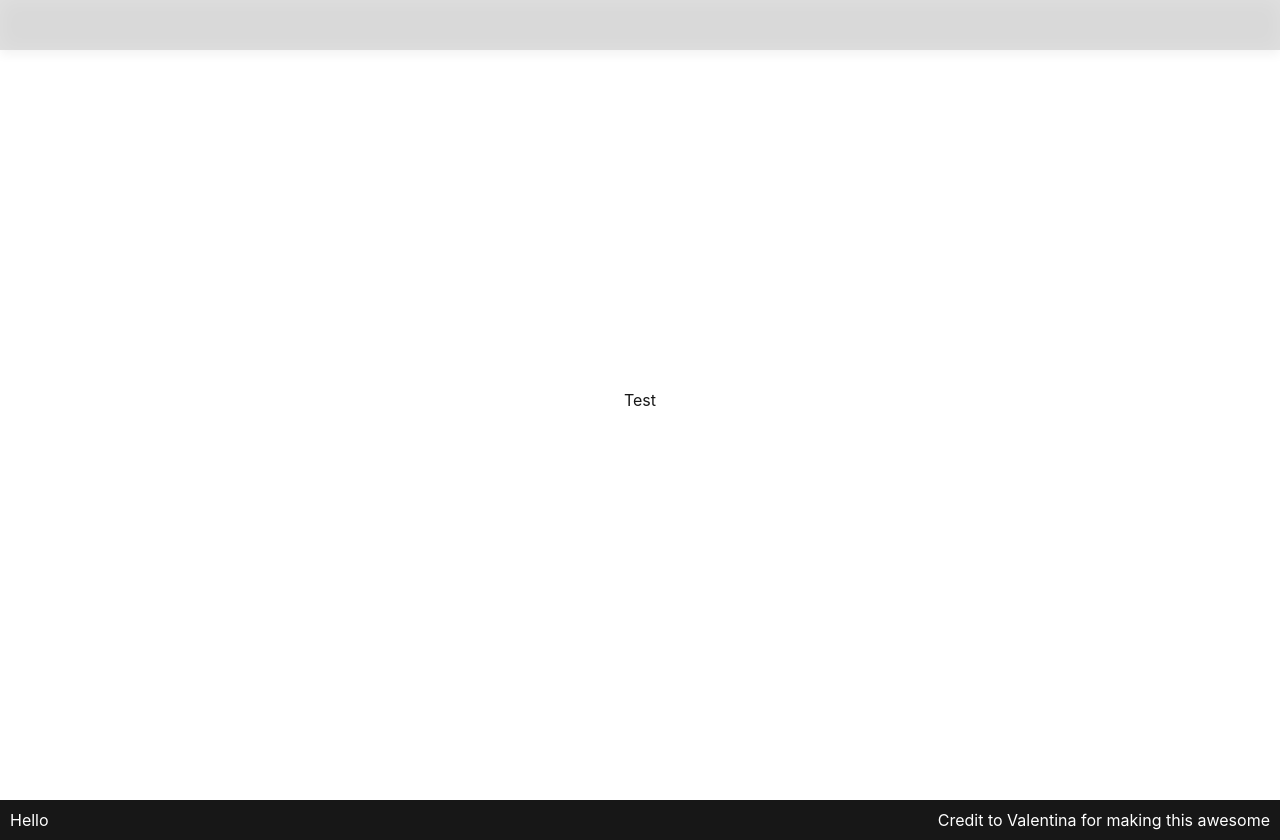
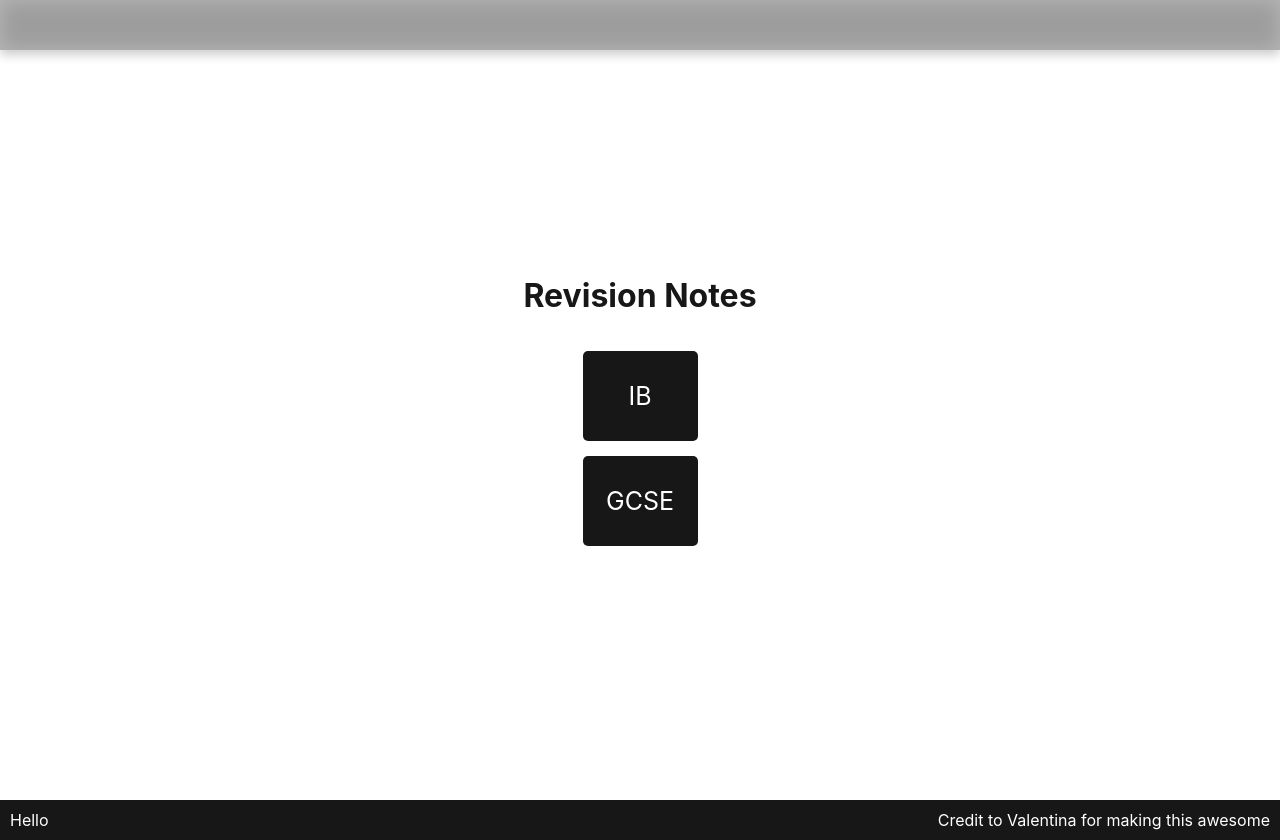
Before and after one commit to bannev1/Notes, a Next.js app: page / in a window 1280 px wide. Built offline with nearby package versions, Linux system fonts and the light colour scheme.

Commit message:
Fix up homepage

```diff
--- a/src/app/globals.css
+++ b/src/app/globals.css
@@ -65,8 +65,23 @@ a {
   align-items: center;
   justify-content: space-between;
   overflow: hidden;
-  background-color: rgba(var(--background), .8);
+  background-color: rgba(var(--foreground), .3);
 	backdrop-filter: blur(10px);
-  box-shadow: rgba(0, 0, 0, 0.05) 0px 5px 10px;
+  box-shadow: rgba(0, 0, 0, 0.2) 0px 5px 10px;
   filter: brightness(85%);
 }
+
+/* Buttons */
+button {
+  padding: 10px;
+  background-color: rgb(var(--foreground));
+  border: none;
+  border-radius: 5px;
+  color: rgb(var(--background));
+  transition: opacity 200ms ease-in-out;
+}
+
+button:hover {
+  opacity: 0.7;
+  cursor: pointer;
+}
--- a/src/app/page.module.css
+++ b/src/app/page.module.css
@@ -1,6 +1,14 @@
 .page {
   display: flex;
+  flex-direction: column;
+  gap: 15px;
   height: 100vh;
   justify-content: center;
   align-items: center;
 }
+
+.option {
+  font-size: 25px;
+  width: 115px;
+  height: 90px;
+}
--- a/src/app/page.tsx
+++ b/src/app/page.tsx
@@ -3,7 +3,9 @@ import styles from "./page.module.css";
 export default function Home() {
 	return (
 		<div className={styles.page}>
-			Test
+			<h1>Revision Notes</h1>
+			<button className={styles.option} id={styles.IB}>IB</button>
+			<button className={styles.option} id={styles.GCSE}>GCSE</button>
 		</div>
 	);
 }
```
